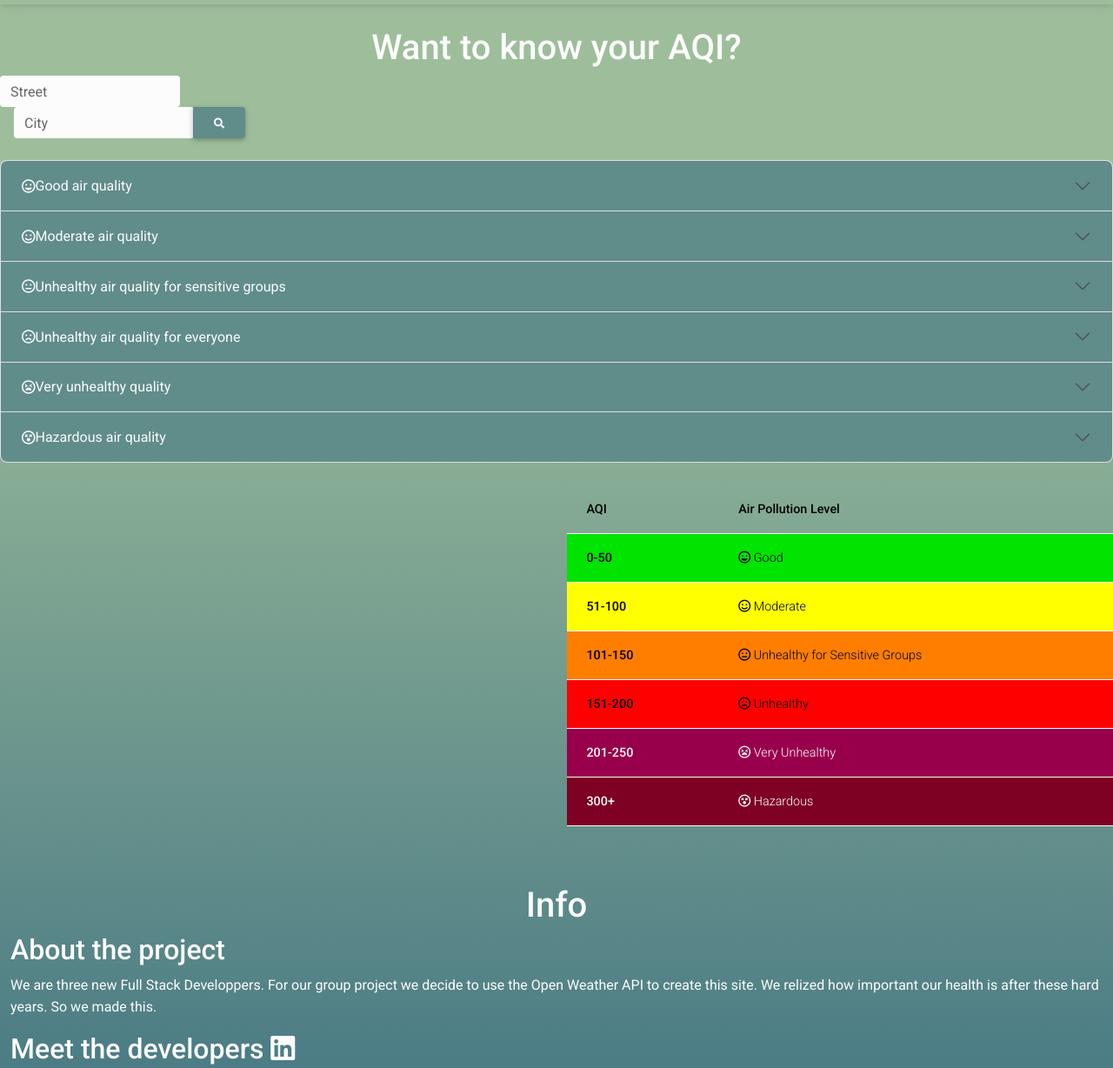
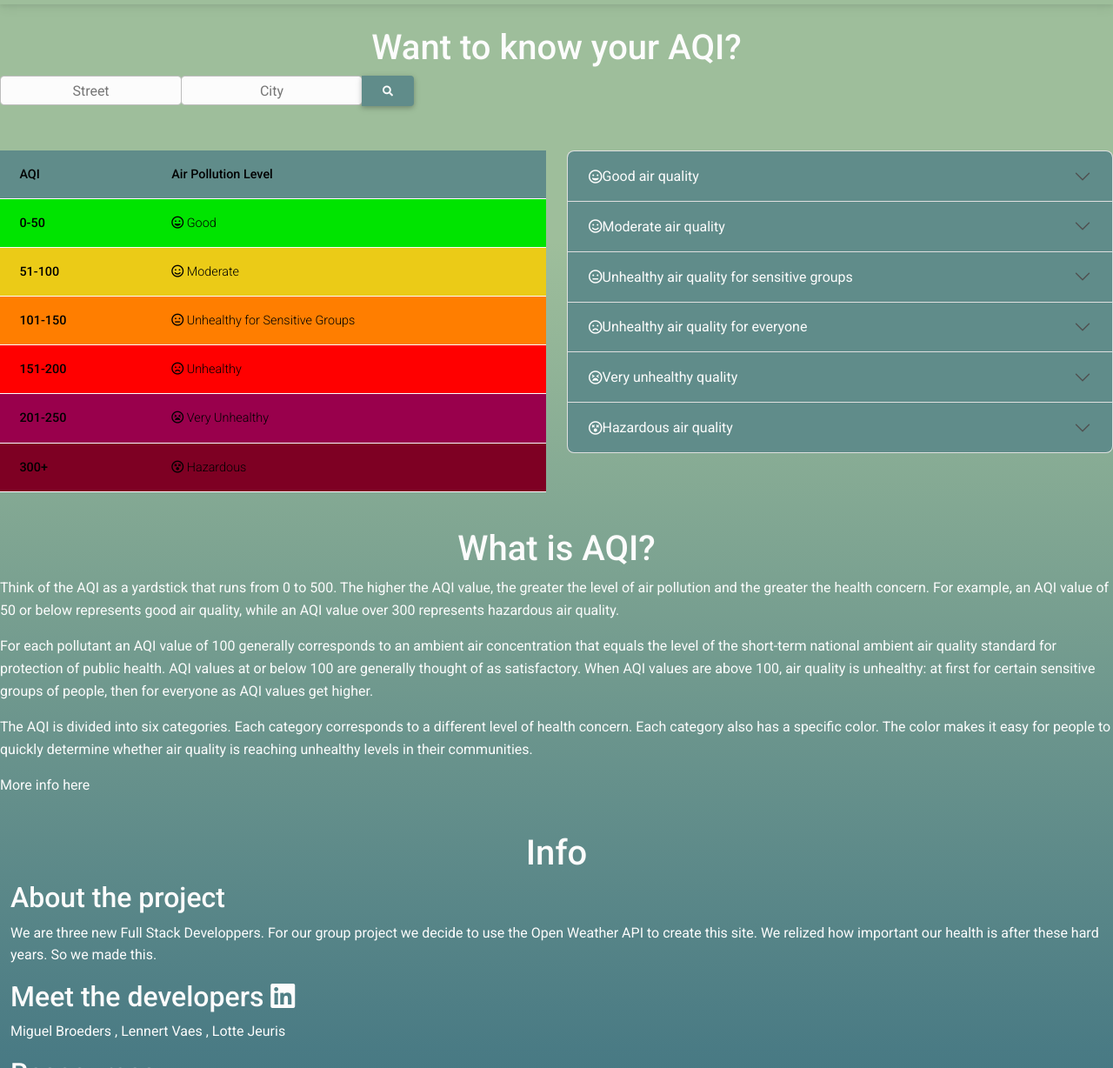
Before and after one commit to miguelB17/Klimaatgroepswerk, a website: page index.html in a window 1280 px wide. Shown: the part 63-1291 px from the top of the page at 87% size. Drawn offline with nearby package versions, Linux system fonts and the light colour scheme.

Commit message:
Update index.html

```diff
--- a/index.html
+++ b/index.html
@@ -52,34 +52,74 @@
         </div>
         <br>
 
-        <div class="content row">
+        <div class="content ">
             <h1>Want to know your AQI?</h1>
-            <div class="container-fluid col-3" id="calculate"><!--=| Calculate your API based on your Street and City |-->
+            <div class="row">
+                <div class="container-fluid col-12" id="calculate"><!--=| Calculate your API based on your Street and City |-->
                     <form class="d-flex input-group w-auto">
-                        <div class="input-group">
-                            <div class="form-outline"> <!--=| input fields |-->
-                                <input type="search" id="streetInput" class="form-control" />
-                                <label class="form-label" for="form1">Street</label>
+                        <div class="input-group center-block">
+                            <div> <!--=| input fields |-->
+                                <input type="text" id="streetInput" class="form-control"placeholder="Street"/>
                             </div>
-                            <div class="form-outline ms-3">
-                                <input type="search" id="cityInput" class="form-control" />
-                                <label class="form-label" for="form1">City</label>
+                            <div>
+                                <input type="text" id="cityInput" class="form-control" placeholder="City"/>
                             </div>
                             <button type="button" class="btn btn-primary" id="searchButton">
                                 <i class="fas fa-search"></i>
                             </button>
                         </div>
                     </form>
+                </div>
+            </div>
+
+            <br>
+            <div class="row">
+                <div class="container-fluid col-12"> <!--=| results |-->
                     <div id="apiTest"></div>
-            </div>
-            <div class="container-fluid col-9"> <!--=| Map |-->
-
+                </div>
             </div>
         </div>
             <br>
 
             <div class="row ">
-                <div class="container-fluid col-12"><!--=| accordion with safety zones |-->
+                <div class="container col-6"> <!--=| table |-->
+                    <table class="table">
+                        <thead>
+                            <tr style="background: #608C8A;">
+                            <th scope="col">AQI</th>
+                            <th scope="col">Air Pollution Level</th>
+                            </tr>
+                        </thead>
+                        <tbody>
+                            <tr style="background: #00E400;">
+                            <th scope="row">0-50</th>
+                            <td><i class="far fa-grin"></i > Good</td>
+                            </tr>
+                            <tr style="background: #ebcb17">
+                            <th scope="row">51-100</th>
+                                <td><i class="far fa-smile"></i> Moderate</td>
+                            </tr>
+                            <tr style="background: #FF7E00">
+                            <th scope="row">101-150</th>
+                                <td><i class="far fa-meh"></i> Unhealthy for Sensitive Groups</td>
+                            </tr>
+                            <tr style="background: #FF0000">
+                            <th scope="row">151-200</th>
+                                <td><i class="far fa-frown"></i> Unhealthy</td>
+                            </tr>
+                            <tr style="background: #99004C;">
+                            <th scope="row">201-250</th>
+                                <td><i class="far fa-tired"></i> Very Unhealthy</td>
+                            </tr>
+                            <tr style="background: #7E0023 ;">
+                            <th scope="row">300+</th>
+                                <td><i class="far fa-dizzy"></i> Hazardous</td>
+                            </tr>
+                        </tbody>
+                    </table>
+                </div>
+
+                <div class="container col-6"><!--=| accordion with safety zones |-->
                     <div class="accordion" id="accordionExample">
                         <div class="accordion-item">
                             <h2 class="accordion-header" id="headingOne">
@@ -131,7 +171,7 @@
                                 <div class="accordion-body">
                                     <p>	Health Implications: Everyone may begin to experience health effects; members of sensitive groups may experience more serious health effects</p>
                                     <p>Cautionary Statement: Active children and adults, and people with respiratory disease, such as asthma, should avoid prolonged outdoor exertion; everyone else, especially children, should limit prolonged outdoor exertion</p>
-                                    <p>You are able to get more medical advise <a href="http://www.fresnostatenews.com/2020/09/18/8-tips-to-protect-yourself-from-unhealthy-air-quality/" target="_blank"><b>here</b></a></p>
+                                    <p>You are able to get more medical advise <a class="adviseLink" href="http://www.fresnostatenews.com/2020/09/18/8-tips-to-protect-yourself-from-unhealthy-air-quality/" target="_blank"><b>here</b></a></p>
                                 </div>
                             </div>
                         </div>
@@ -145,7 +185,7 @@
                                 <div class="accordion-body">
                                     <p>Health Implications:Health warnings of emergency conditions. The entire population is more likely to be affected.</p>
                                     <p>Cautionary Statement:Active children and adults, and people with respiratory disease, such as asthma, should avoid all outdoor exertion; everyone else, especially children, should limit outdoor exertion.</p>
-                                    <p>You are able to get more medical advise <a href="http://www.fresnostatenews.com/2020/09/18/8-tips-to-protect-yourself-from-unhealthy-air-quality/" target="_blank"><b>here</b></a></p>
+                                    <p>You are able to get more medical advise <a class="adviseLink" href="http://www.fresnostatenews.com/2020/09/18/8-tips-to-protect-yourself-from-unhealthy-air-quality/" target="_blank"><b>here</b></a></p>
                                 </div>
                             </div>
                         </div>
@@ -159,55 +199,12 @@
                                 <div class="accordion-body">
                                     <p> Health Implecations: Air quality in this range triggers health warnings of emergency conditions by media outlets. The entire population is more likely to be affected by serious health effects.</p>
                                     <p>Cautionary Statement: Everyone should avoid all outdoor exertion</p>
-                                    <p>You are able to get more medical advise <a href="http://www.fresnostatenews.com/2020/09/18/8-tips-to-protect-yourself-from-unhealthy-air-quality/" target="_blank"><b>here</b></a></p>
+                                    <p>You are able to get more medical advise <a class="adviseLink" href="http://www.fresnostatenews.com/2020/09/18/8-tips-to-protect-yourself-from-unhealthy-air-quality/" target="_blank"><b>here</b></a></p>
                                 </div>
                             </div>
                         </div>
                     </div>
 
-                </div>
-            </div>
-            <br>
-
-            <div class="row">
-                <div class="container-fluid col-6"> <!--=| graph |-->
-                </div>
-
-                <div class="container-fluid col-6"> <!--=| table |-->
-                    <table class="table">
-                        <thead>
-                            <tr>
-                            <th scope="col">AQI</th>
-                            <th scope="col">Air Pollution Level</th>
-                            </tr>
-                        </thead>
-                        <tbody>
-                            <tr style="background: #00E400;">
-                            <th scope="row">0-50</th>
-                            <td><i class="far fa-grin"></i > Good</td>
-                            </tr>
-                            <tr style="background: #FFFF00">
-                            <th scope="row">51-100</th>
-                                <td><i class="far fa-smile"></i> Moderate</td>
-                            </tr>
-                            <tr style="background: #FF7E00">
-                            <th scope="row">101-150</th>
-                                <td><i class="far fa-meh"></i> Unhealthy for Sensitive Groups</td>
-                            </tr>
-                            <tr style="background: #FF0000">
-                            <th scope="row">151-200</th>
-                                <td><i class="far fa-frown"></i> Unhealthy</td>
-                            </tr>
-                            <tr style="background: #99004C; color: #FCFCFC;">
-                            <th scope="row">201-250</th>
-                                <td><i class="far fa-tired"></i> Very Unhealthy</td>
-                            </tr>
-                            <tr style="background: #7E0023 ; color: #FCFCFC;">
-                            <th scope="row">300+</th>
-                                <td><i class="far fa-dizzy"></i> Hazardous</td>
-                            </tr>
-                        </tbody>
-                    </table>
                 </div>
 
             </div>
@@ -215,7 +212,20 @@
 
             <div class="row">
                 <div class="container-fluid col-12" id="AQI"> <!--=| more information about AQI |-->
+                    <h1>What is AQI?</h1>
+                    <p>
+                        Think of the AQI as a yardstick that runs from 0 to 500. The higher the AQI value, the greater the level of air pollution and the greater the health concern. For example, an AQI value of 50 or below represents good air quality, while an AQI value over 300 represents hazardous air quality.
+                    </p>
+                    <p>
+                        For each pollutant an AQI value of 100 generally corresponds to an ambient air concentration that equals the level of the short-term national ambient air quality standard for protection of public health. AQI values at or below 100 are generally thought of as satisfactory. When AQI values are above 100, air quality is unhealthy: at first for certain sensitive groups of people, then for everyone as AQI values get higher.
+                    </p>
+                    <p>
+                        The AQI is divided into six categories. Each category corresponds to a different level of health concern. Each category also has a specific color. The color makes it easy for people to quickly determine whether air quality is reaching unhealthy levels in their communities.
+                    </p>
 
+                    <p>
+                        More info <a href="https://www.eea.europa.eu/themes/air" target="_blank">here</a>
+                    </p>
                 </div>
             </div>
             <br>
@@ -231,16 +241,18 @@
 
                                 <h2>Meet the developers <i class="fab fa-linkedin"></i></h2>
                                     <p>
-                                        <a href="https://www.linkedin.com/in/miguel-broeders-03500b222/"> Miguel Broeders </a>
-                                        <a href="https://www.linkedin.com/in/lennert-vaes-8aab6b225/"> Lennert Vaes </a>
-                                        <a href="https://www.linkedin.com/in/lotte-jeuris-9280a8223/"> Lotte Jeuris </a>
+                                        <a href="https://www.linkedin.com/in/miguel-broeders-03500b222/" target="_blank"> Miguel Broeders </a>,
+                                        <a href="https://www.linkedin.com/in/lennert-vaes-8aab6b225/" target="_blank"> Lennert Vaes </a>,
+                                        <a href="https://www.linkedin.com/in/lotte-jeuris-9280a8223/" target="_blank"> Lotte Jeuris </a>
                                     </p>
 
                                 <h2>Rescources</h2>
+                                <p>
                                     <i class="fab fa-html5"></i>
                                     <i class="fab fa-css3-alt"></i>
                                     <i class="fab fa-js"></i>
                                     <i class="fab fa-bootstrap"></i>
+                                </p>
                         </div>
                     </div>
                 </div>
@@ -251,6 +263,7 @@
         <script src="js/script.js"></script>
         <script src="https://cdn.jsdelivr.net/npm/bootstrap@5.0.2/dist/js/bootstrap.bundle.min.js" integrity="sha384-MrcW6ZMFYlzcLA8Nl+NtUVF0sA7MsXsP1UyJoMp4YLEuNSfAP+JcXn/tWtIaxVXM" crossorigin="anonymous">
         </script>
+        <script src="https://cdnjs.cloudflare.com/ajax/libs/Chart.js/2.9.4/Chart.js"></script>
 
     </body>
 </html>
```
